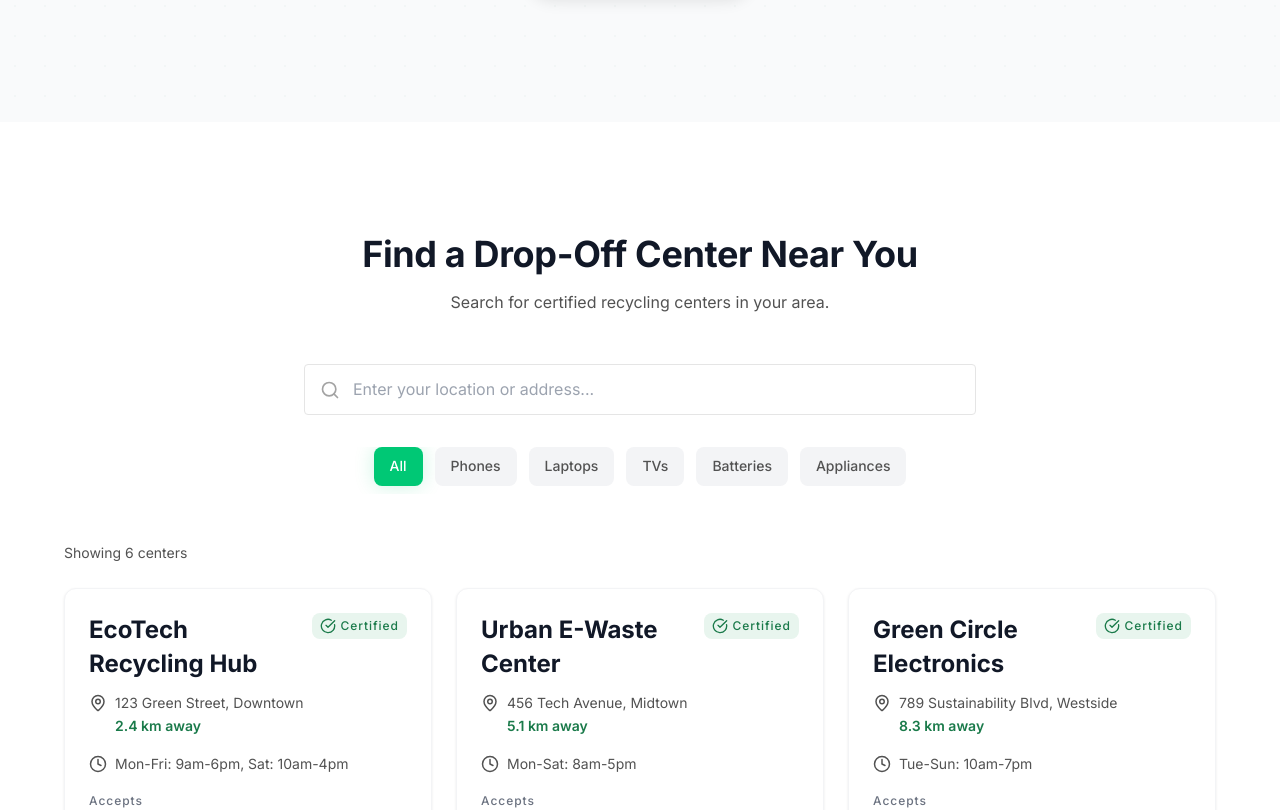
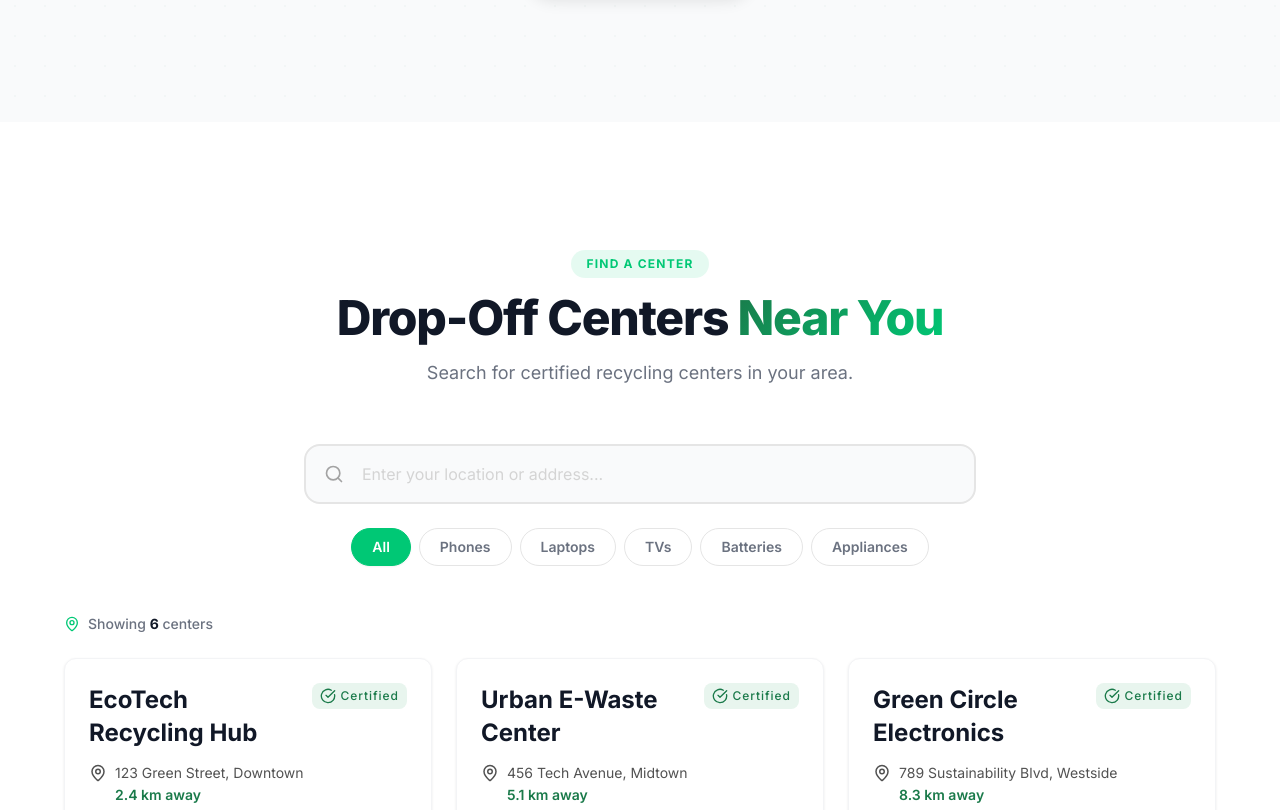
Before and after one commit to nirjalguragainofficial-hash/ReCircuit-Frontend, a React (Vite) app: page / in a window 1280 px wide. Shown: the part 1800-2610 px from the top of the page. Built offline with nearby package versions, Linux system fonts and the light colour scheme.

Commit message:
feat: add FindCenter component with search functionality and item category filters

```diff
--- a/src/components/FindCenter.jsx
+++ b/src/components/FindCenter.jsx
@@ -1,5 +1,5 @@
 import { useState, useMemo } from 'react';
-import { Search } from 'lucide-react';
+import { Search, MapPin } from 'lucide-react';
 import { CenterCard } from './CenterCard';
 import { mockCenters } from '../data/mockData';
 
@@ -20,42 +20,44 @@ export function FindCenter() {
   }, [searchLocation, activeFilter]);
 
   return (
-    <section id="centers" className="bg-white py-20 md:py-28">
-      <div className="max-w-container mx-auto px-gutter">
+    <section id="centers" className="bg-white py-24 md:py-32">
+      <div className="max-w-[1200px] mx-auto px-6">
         {/* Section header */}
-        <div className="text-center mb-12">
-          <h2 className="text-display md:text-4xl font-bold text-neutral-900 mb-4">
-            Find a Drop-Off Center Near You
+        <div className="text-center mb-14">
+          <span className="inline-block px-4 py-1.5 bg-accent/10 text-accent text-xs font-bold uppercase tracking-widest rounded-full mb-4">Find a Center</span>
+          <h2 className="text-4xl md:text-5xl font-extrabold text-neutral-900 mb-4 tracking-tight">
+            Drop-Off Centers{' '}
+            <span className="text-gradient-green">Near You</span>
           </h2>
-          <p className="text-body text-neutral-600 max-w-2xl mx-auto">
+          <p className="text-lg text-neutral-500 max-w-xl mx-auto leading-relaxed">
             Search for certified recycling centers in your area.
           </p>
         </div>
 
         {/* Search bar */}
-        <div className="mb-8 max-w-2xl mx-auto">
+        <div className="mb-6 max-w-2xl mx-auto">
           <div className="relative">
             <input
               type="text"
               placeholder="Enter your location or address..."
               value={searchLocation}
               onChange={(e) => setSearchLocation(e.target.value)}
-              className="w-full px-6 py-3 pl-12 border border-neutral-200 rounded-input text-body focus:outline-none focus:ring-2 focus:ring-accent focus:border-transparent"
+              className="w-full px-6 py-4 pl-14 bg-neutral-50 border-2 border-neutral-200 rounded-2xl text-base focus:outline-none focus:border-accent focus:ring-4 focus:ring-accent/10 transition-all duration-200 placeholder-neutral-300"
             />
-            <Search size={20} className="absolute left-4 top-1/2 transform -translate-y-1/2 text-neutral-400" />
+            <Search size={20} className="absolute left-5 top-1/2 -translate-y-1/2 text-neutral-400" />
           </div>
         </div>
 
         {/* Filter chips */}
-        <div className="mb-12 flex overflow-x-auto no-scrollbar md:flex-wrap gap-3 justify-start md:justify-center px-4 md:px-0 pb-2">
+        <div className="mb-10 flex overflow-x-auto no-scrollbar md:flex-wrap gap-2 justify-start md:justify-center pb-2">
           {filters.map((filter) => (
             <button
               key={filter}
               onClick={() => setActiveFilter(filter)}
-              className={`px-4 py-2 rounded-btn font-medium text-body-sm transition-all duration-200 whitespace-nowrap hover:-translate-y-0.5 ${
+              className={`px-5 py-2 rounded-full font-semibold text-sm transition-all duration-200 whitespace-nowrap border ${
                 activeFilter === filter
-                  ? 'bg-accent text-white shadow-glow-accent'
-                  : 'bg-neutral-100 text-neutral-600 hover:bg-neutral-200 hover:text-neutral-900'
+                  ? 'bg-accent text-white border-accent shadow-sm'
+                  : 'bg-white text-neutral-500 border-neutral-200 hover:border-accent/50 hover:text-accent'
               }`}
             >
               {filter}
@@ -64,9 +66,12 @@ export function FindCenter() {
         </div>
 
         {/* Results count */}
-        <p className="text-body-sm text-neutral-600 mb-6">
-          Showing {filteredCenters.length} center{filteredCenters.length !== 1 ? 's' : ''}
-        </p>
+        <div className="flex items-center gap-2 mb-6">
+          <MapPin size={16} className="text-accent" />
+          <p className="text-sm font-medium text-neutral-500">
+            Showing <span className="text-neutral-900 font-bold">{filteredCenters.length}</span> center{filteredCenters.length !== 1 ? 's' : ''}
+          </p>
+        </div>
 
         {/* Centers grid */}
         {filteredCenters.length > 0 ? (
@@ -76,10 +81,10 @@ export function FindCenter() {
             ))}
           </div>
         ) : (
-          <div className="text-center py-12 bg-neutral-50 rounded-card">
-            <p className="text-body text-neutral-600">
-              No centers found matching your criteria. Try adjusting your search or filters.
-            </p>
+          <div className="text-center py-20 bg-neutral-50 rounded-2xl border-2 border-dashed border-neutral-200">
+            <Search size={40} className="text-neutral-300 mx-auto mb-4" />
+            <p className="text-lg font-medium text-neutral-400">No centers found matching your criteria.</p>
+            <p className="text-sm text-neutral-400 mt-1">Try adjusting your search or filters.</p>
           </div>
         )}
       </div>
```
